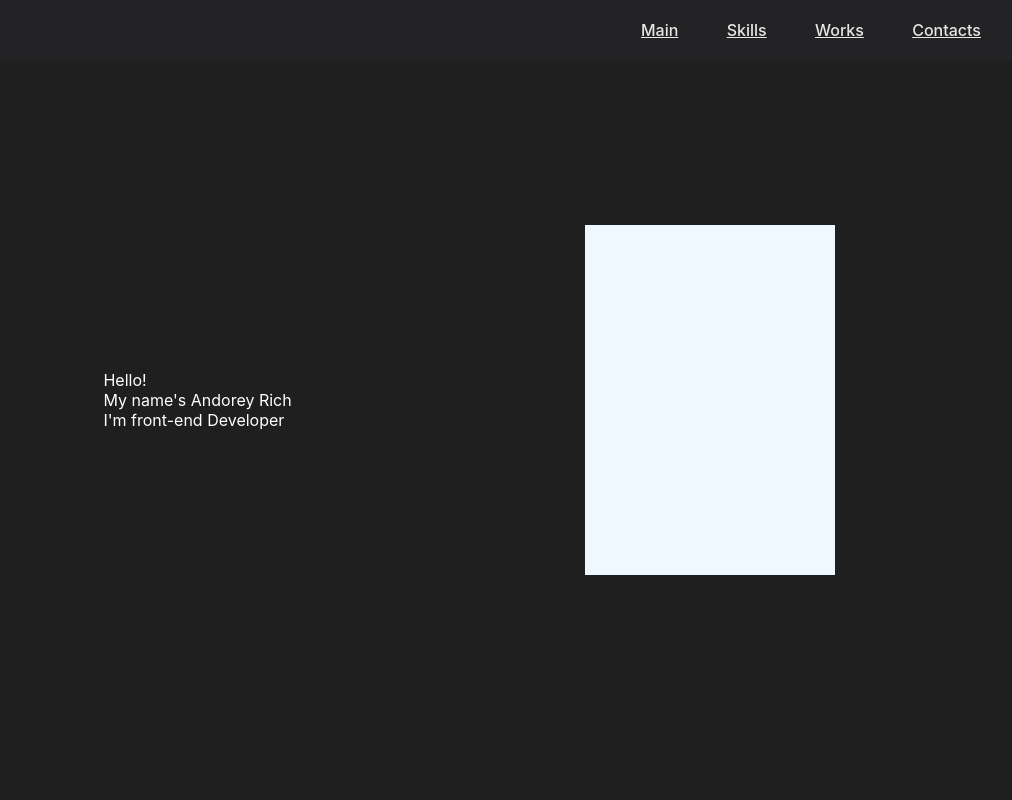
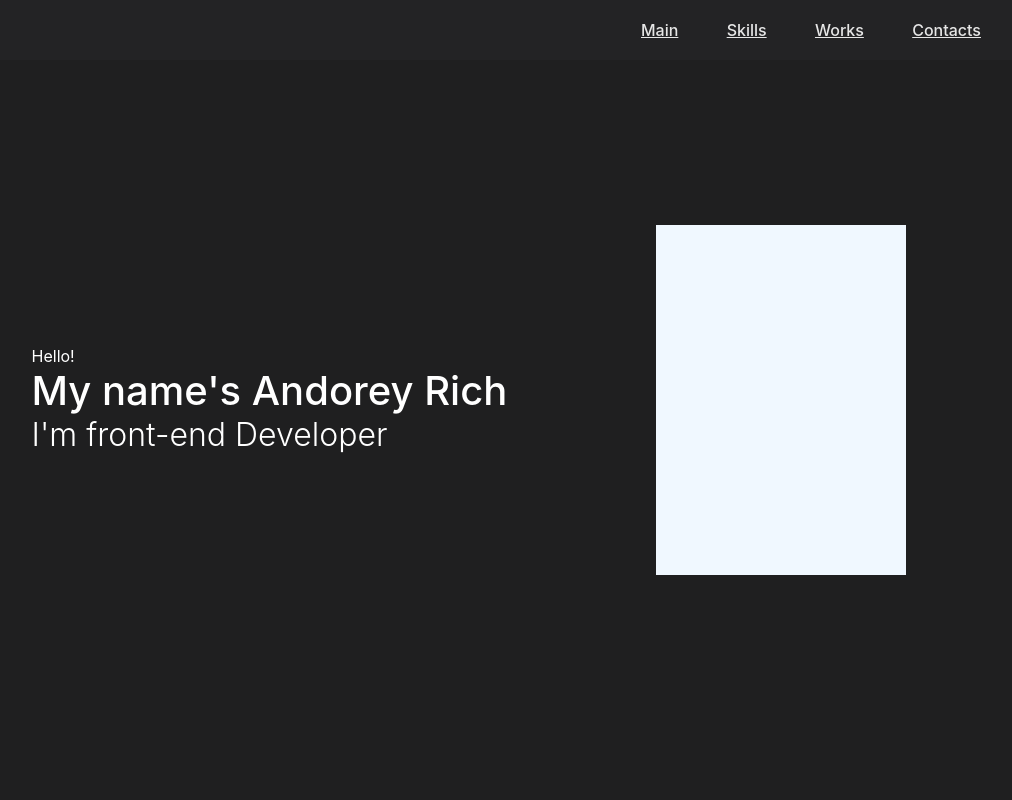
Before and after one commit to andorey/portfolio, a React (Create React App) app: page / in a window 1280 px wide. Shown: the top 800 px of the page, without its empty margins (171-1183 px from the left). Built offline with nearby package versions, Linux system fonts and the light colour scheme.

Commit message:
do not add header of site, try #2

```diff
--- a/src/Main/Main.jsx
+++ b/src/Main/Main.jsx
@@ -7,8 +7,8 @@ function Main() {
 			<div className={styles.block}>
 				<div className={styles.greeting}>
 					<span>Hello!</span>
-					<span>My name's Andorey Rich</span>
-					<span>I'm front-end Developer</span>
+					<span className={styles.name}>My name's Andorey Rich</span>
+					<h1>I'm front-end Developer</h1>
 				</div>
 				<div className={styles.photo}> </div>
 			</div>
--- a/src/Main/Main.module.css
+++ b/src/Main/Main.module.css
@@ -26,3 +26,13 @@
 	flex-direction: column;
 	align-items: start;
 }
+
+.name {
+	font-weight: 500;
+	font-size: 2.5em;
+}
+
+h1 {
+	font-weight: 300;
+	margin: 0;
+}
```
